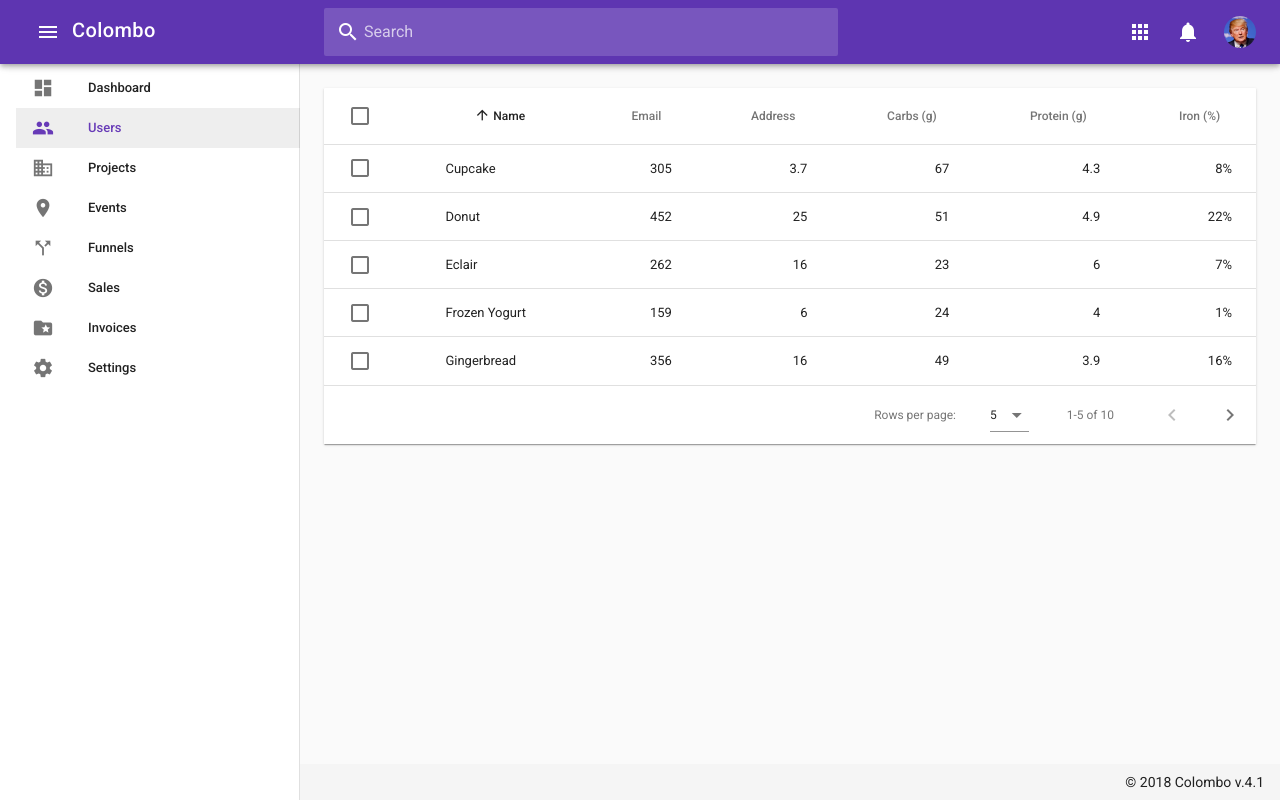
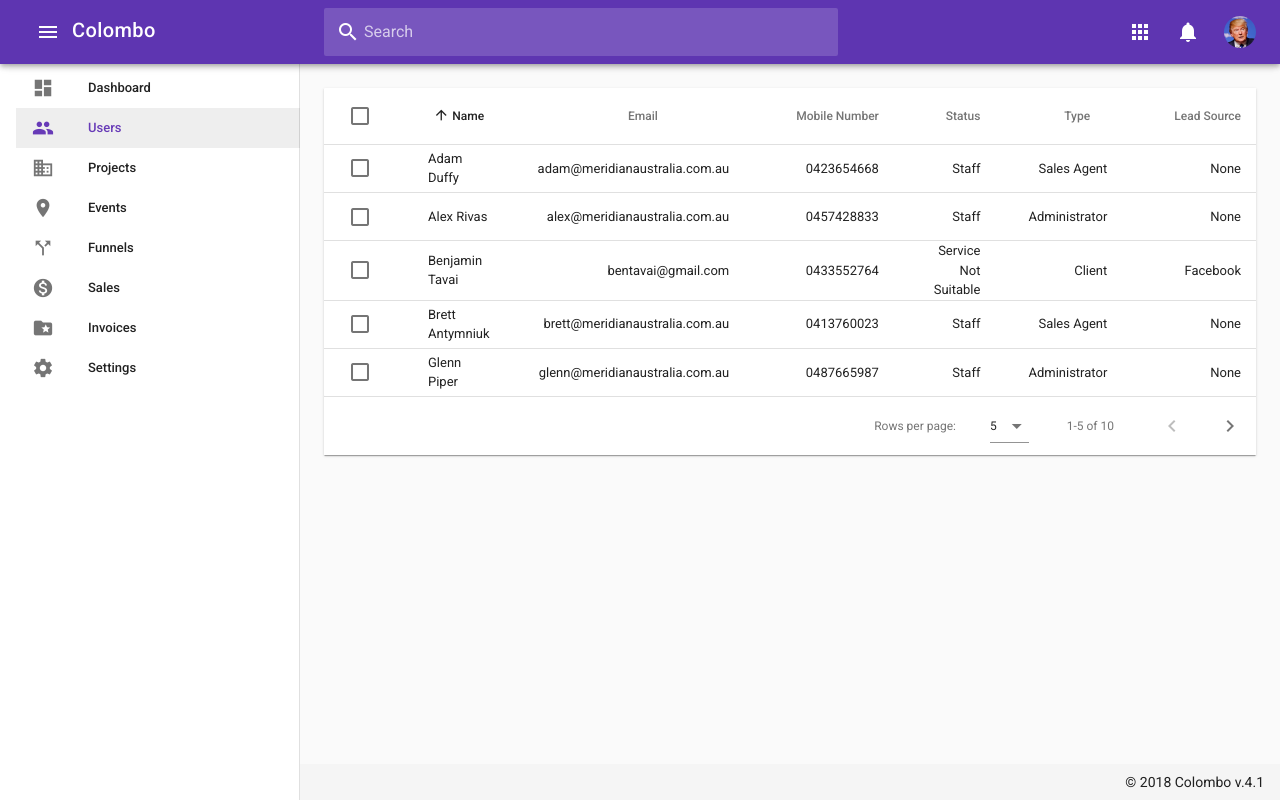
Before and after one commit to nadunperera/colombo_vue_app, a Vue app: page /#/users in a window 1280 px wide. Built offline with nearby package versions, Linux system fonts and the light colour scheme.

Commit message:
added sample user data

```diff
--- a/src/components/Users.vue
+++ b/src/components/Users.vue
@@ -3,7 +3,7 @@
         <v-data-table
             v-model="selected"
             :headers="headers"
-            :items="desserts"
+            :items="users"
             :pagination.sync="pagination"
             select-all
             item-key="name"
@@ -43,11 +43,11 @@
                 ></v-checkbox>
                 </td>
                 <td>{{ props.item.name }}</td>
-                <td class="text-xs-right">{{ props.item.calories }}</td>
-                <td class="text-xs-right">{{ props.item.fat }}</td>
-                <td class="text-xs-right">{{ props.item.carbs }}</td>
-                <td class="text-xs-right">{{ props.item.protein }}</td>
-                <td class="text-xs-right">{{ props.item.iron }}</td>
+                <td class="text-xs-right">{{ props.item.email }}</td>
+                <td class="text-xs-right">{{ props.item.mobile_number }}</td>
+                <td class="text-xs-right">{{ props.item.user_status }}</td>
+                <td class="text-xs-right">{{ props.item.user_type }}</td>
+                <td class="text-xs-right">{{ props.item.lead_source }}</td>
             </tr>
             </template>
         </v-data-table>
@@ -68,102 +68,102 @@ export default {
         align: "left",
         value: "name"
       },
-      { text: "Email", value: "calories" },
-      { text: "Address", value: "fat" },
-      { text: "Carbs (g)", value: "carbs" },
-      { text: "Protein (g)", value: "protein" },
-      { text: "Iron (%)", value: "iron" }
+      { text: "Email", value: "email" },
+      { text: "Mobile Number", value: "mobile_number" },
+      { text: "Status", value: "user_status" },
+      { text: "Type", value: "user_type" },
+      { text: "Lead Source", value: "lead_source" }
     ],
-    desserts: [
+    users: [
       {
         value: false,
-        name: "Frozen Yogurt",
-        calories: 159,
-        fat: 6.0,
-        carbs: 24,
-        protein: 4.0,
-        iron: "1%"
+        name: "Nadun Perera",
+        email: "nadun.perera@me.com",
+        mobile_number: "0405631465",
+        user_status: "Idle",
+        user_type: "client",
+        lead_source: "Exisiting Client"
       },
       {
         value: false,
-        name: "Ice cream sandwich",
-        calories: 237,
-        fat: 9.0,
-        carbs: 37,
-        protein: 4.3,
-        iron: "1%"
+        name: "Prerana Magar",
+        email: "prerana.magar@me.com",
+        mobile_number: "0428222719",
+        user_status: "New Client",
+        user_type: "client",
+        lead_source: "Friend"
       },
       {
         value: false,
-        name: "Eclair",
-        calories: 262,
-        fat: 16.0,
-        carbs: 23,
-        protein: 6.0,
-        iron: "7%"
+        name: "Glenn Piper",
+        email: "glenn@meridianaustralia.com.au",
+        mobile_number: "0487665987",
+        user_status: "Staff",
+        user_type: "Administrator",
+        lead_source: "None"
       },
       {
         value: false,
-        name: "Cupcake",
-        calories: 305,
-        fat: 3.7,
-        carbs: 67,
-        protein: 4.3,
-        iron: "8%"
+        name: "Adam Duffy",
+        email: "adam@meridianaustralia.com.au",
+        mobile_number: "0423654668",
+        user_status: "Staff",
+        user_type: "Sales Agent",
+        lead_source: "None"
       },
       {
         value: false,
-        name: "Gingerbread",
-        calories: 356,
-        fat: 16.0,
-        carbs: 49,
-        protein: 3.9,
-        iron: "16%"
+        name: "Brett Antymniuk",
+        email: "brett@meridianaustralia.com.au",
+        mobile_number: "0413760023",
+        user_status: "Staff",
+        user_type: "Sales Agent",
+        lead_source: "None"
       },
       {
         value: false,
-        name: "Jelly bean",
-        calories: 375,
-        fat: 0.0,
-        carbs: 94,
-        protein: 0.0,
-        iron: "0%"
+        name: "Benjamin Tavai",
+        email: "bentavai@gmail.com",
+        mobile_number: "0433552764",
+        user_status: "Service Not Suitable",
+        user_type: "Client",
+        lead_source: "Facebook"
       },
       {
         value: false,
-        name: "Lollipop",
-        calories: 392,
-        fat: 0.2,
-        carbs: 98,
-        protein: 0,
-        iron: "2%"
+        name: "Yza Canja",
+        email: "yza@propertyrocket.com.au",
+        mobile_number: "0407833539",
+        user_status: "In Progress",
+        user_type: "Client",
+        lead_source: "Facebook"
       },
       {
         value: false,
-        name: "Honeycomb",
-        calories: 408,
-        fat: 3.2,
-        carbs: 87,
-        protein: 6.5,
-        iron: "45%"
+        name: "Alex Rivas",
+        email: "alex@meridianaustralia.com.au",
+        mobile_number: "0457428833",
+        user_status: "Staff",
+        user_type: "Administrator",
+        lead_source: "None"
       },
       {
         value: false,
-        name: "Donut",
-        calories: 452,
-        fat: 25.0,
-        carbs: 51,
-        protein: 4.9,
-        iron: "22%"
+        name: "Matt Pinter",
+        email: "matt.pinter@me.com",
+        mobile_number: "0403290021",
+        user_status: "Delayed Progress",
+        user_type: "Client",
+        lead_source: "Email Marketing"
       },
       {
         value: false,
-        name: "KitKat",
-        calories: 518,
-        fat: 26.0,
-        carbs: 65,
-        protein: 7,
-        iron: "6%"
+        name: "Terry Smith",
+        email: "terry.c@evoke.limo",
+        mobile_number: "0403892292",
+        user_status: "In Progress",
+        user_type: "Client",
+        lead_source: "Event"
       }
     ]
   }),
@@ -171,7 +171,7 @@ export default {
   methods: {
     toggleAll() {
       if (this.selected.length) this.selected = [];
-      else this.selected = this.desserts.slice();
+      else this.selected = this.users.slice();
     },
     changeSort(column) {
       if (this.pagination.sortBy === column) {
```
